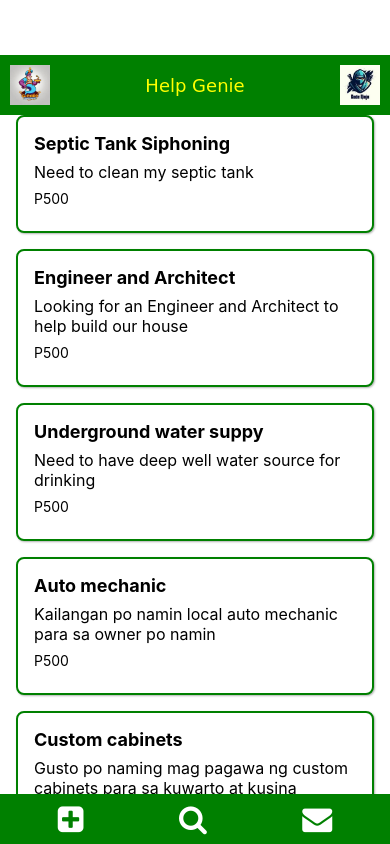
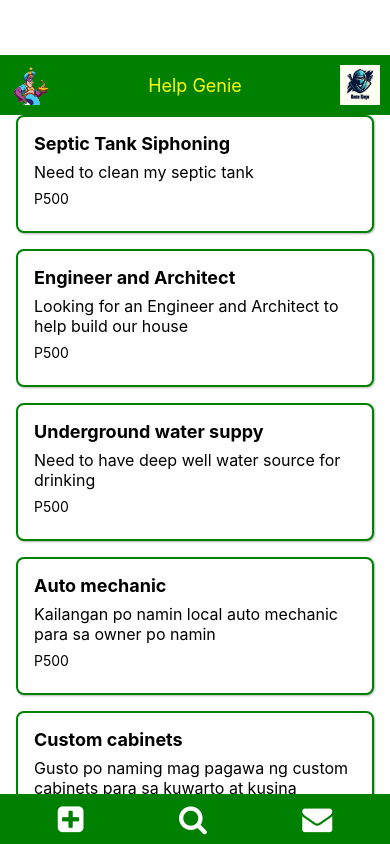
Before and after one commit to jaypersanchez/helpgenie-mobile, a React Native app: screen / in a window 390 px wide. Built offline with nearby package versions, Linux system fonts and the light colour scheme.

Commit message:
logo3 transparent

```diff
--- a/app.json
+++ b/app.json
@@ -1,10 +1,10 @@
 {
   "expo": {
-    "name": "helpgenie-mobile",
+    "name": "HelpGenie",
     "slug": "helpgenie-mobile",
     "version": "1.0.0",
     "orientation": "portrait",
-    "icon": "./assets/icon.png",
+    "icon": "./assets/HelpGenie_Logo2.png",
     "userInterfaceStyle": "light",
     "splash": {
       "image": "./assets/splash.png",
--- a/components/HeaderBar.js
+++ b/components/HeaderBar.js
@@ -5,7 +5,7 @@ const HeaderBar = () => {
   return (
     <View style={styles.header}>
       <Image
-        source={require('../assets/HelpGenie_Logo2.png')} // Adjust the path as needed
+        source={require('../assets/HelpGenie_Logo3.png')} // Adjust the path as needed
         style={styles.rightIcon}
       />
         <Text style={styles.headerText}>Help Genie</Text>
@@ -28,7 +28,6 @@ const styles = StyleSheet.create({
     justifyContent: 'space-between', // Updated to space-between
   },
   headerText: {
-    fontFamily: 'Comic Sans MS',
     color: 'yellow',
     fontSize: 18,
     fonthWeigth: 'bold'
```
Also changed, not shown: assets/HelpGenie_Logo3.png (added).
